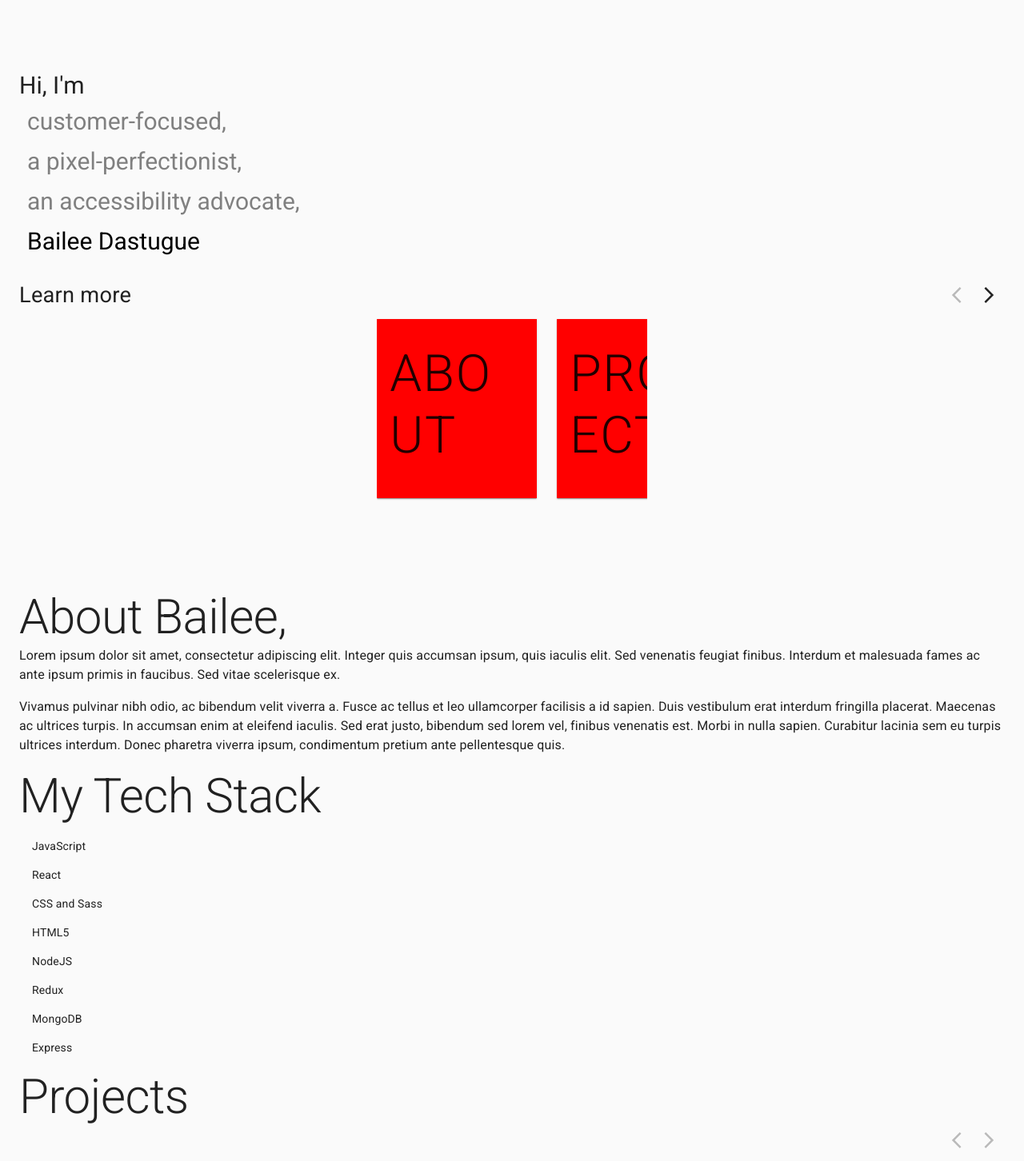
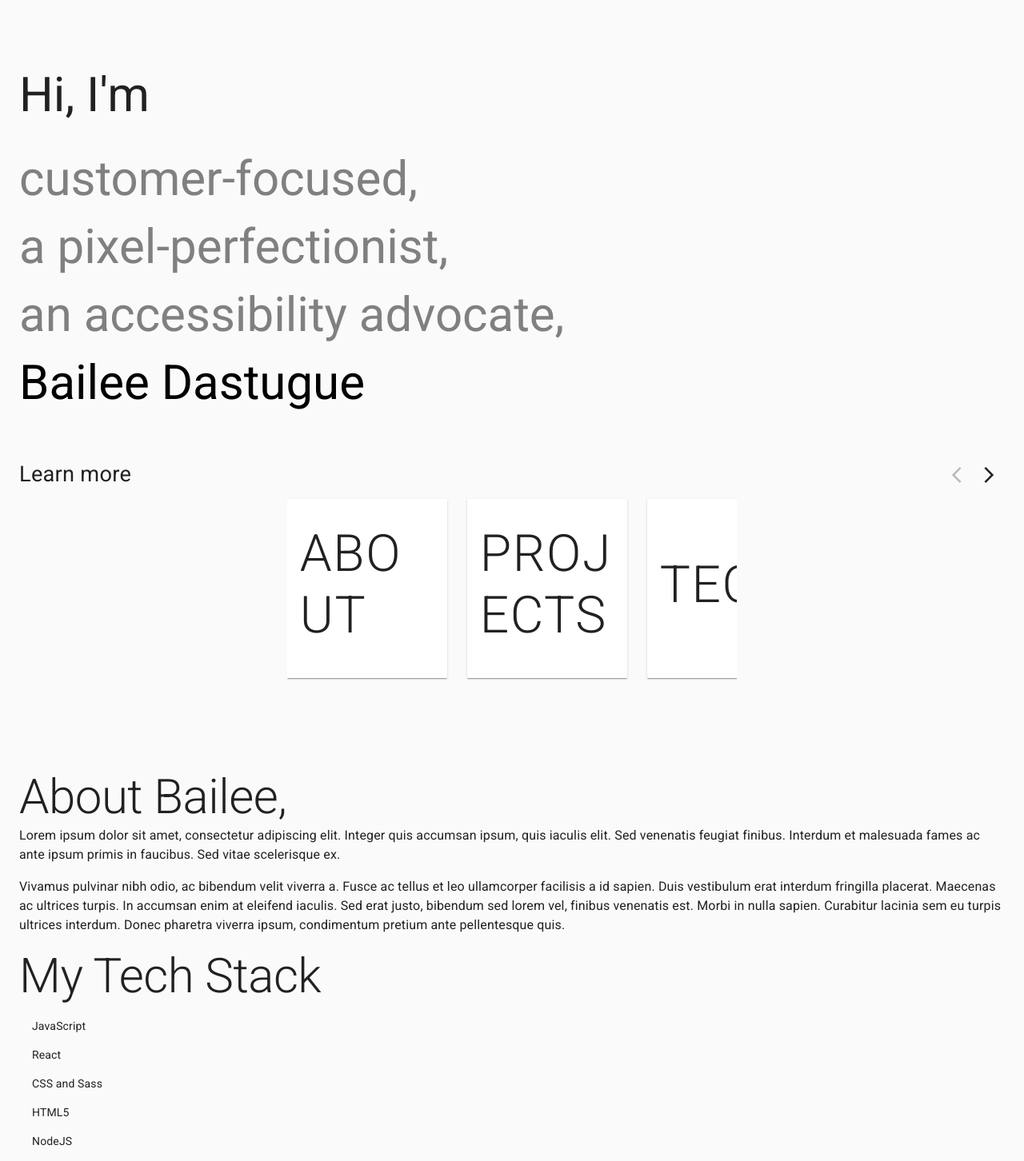
Before and after one commit to baileedastugue/portfolio_v2, a React (Create React App) app in the folder client/: page / in a window 1280 px wide. Shown: the part 160-1612 px from the top of the page at 80% size. Built offline with nearby package versions, Linux system fonts and the light colour scheme.

Commit message:
animation begins when welcome is in view

```diff
--- a/client/src/components/Sections/Welcome/index.js
+++ b/client/src/components/Sections/Welcome/index.js
@@ -1,16 +1,30 @@
 import React, { useState, useCallback, useRef, useEffect } from 'react';
 import { useTransition, animated } from '@react-spring/web';
-import { makeStyles } from '@material-ui/styles';
+import { makeStyles } from '@material-ui/core/styles';
 import { InView } from 'react-intersection-observer';
 import { Box, Typography } from '@material-ui/core';
 
-const useStyles = makeStyles(() => ({
+const useStyles = makeStyles((theme) => ({
   root: {
-    fontSize: '30px',
+    height: '300px',
+    marginBottom: '15%',
   },
   animation: {
     fontSize: '30px',
-    margin: '10px',
+    // height: '40px',
+    margin: '0 0 12px',
+    lineHeight: 1,
+    [theme.breakpoints.up(425)]: {
+      fontSize: '30px',
+    },
+    [theme.breakpoints.up(768)]: {
+      fontSize: '40px',
+      margin: '0 0 15px',
+    },
+    [theme.breakpoints.up(1024)]: {
+      fontSize: '60px',
+      margin: '0 0 25px',
+    },
   },
 }));
 
@@ -24,16 +38,14 @@ const Welcome = (props) => {
     from: {
       opacity: 0,
       y: 20,
-      height: 0,
-      innerHeight: 0,
     },
+    // delay: inView ? 0 : 10000000,
+    pause: inView,
     config: { mass: 1, tension: 120, friction: 14 },
     enter: [
       {
-        opacity: inView ? 1 : 0,
-        height: 40,
-        innerHeight: 40,
-        y: inView ? 0 : 20,
+        opacity: 1,
+        y: 20,
         color: '#808080',
       },
     ],
@@ -76,26 +88,25 @@ const Welcome = (props) => {
   }, []);
 
   useEffect(() => {
-    animateText();
-  }, [animateText]);
+    if (inView) {
+      animateText();
+    }
+  }, [animateText, inView]);
 
   return (
     <InView onChange={setInView}>
       {({ ref, inView }) => (
-        <Box ref={ref} id={props.id} style={{ height: '260px' }}>
+        <Box ref={ref} id={props.id} className={classes.root}>
           <Typography
             variant='h3'
             component='div'
-            className={classes.root}
+            className={classes.animation}
             gutterBottom
           >
             Hi, I'm
           </Typography>
           {transitions(({ ...rest }, animatedItem, key) => (
-            <animated.div
-              // style={rest}
-              style={rest}
-            >
+            <animated.div style={rest}>
               <Typography
                 variant='h3'
                 component='p'
@@ -103,7 +114,6 @@ const Welcome = (props) => {
                 key={key.key}
                 style={{ color: key.key === 'Bailee Dastugue' && 'black' }}
               >
-                {console.log(key)}
                 {animatedItem}
               </Typography>
             </animated.div>
--- a/client/src/components/buttons/contact/EmailButton/index.js
+++ b/client/src/components/buttons/contact/EmailButton/index.js
@@ -47,7 +47,7 @@ const EmailButton = () => {
           size='small'
           specificClass='email'
         >
-          &nbsp;&nbsp;&nbsp;&nbsp;&nbsp;&nbsp;an email
+          &nbsp;&nbsp;&nbsp;an email
         </CircleText>
         <MailOutlineSharpIcon fontStyle='large' className={classes.icon} />
       </Box>
--- a/client/src/components/carousel/CarouselContainer/index.js
+++ b/client/src/components/carousel/CarouselContainer/index.js
@@ -45,7 +45,8 @@ const CarouselContainer = (props) => {
     styleProps = { width: slideWidth * (slidesShowing + 0.5) + 'px' };
   }
   if (useMediaQuery(theme.breakpoints.up('sm'))) {
-    slidesShowing = 3;
+    slidesShowing = 2;
+    styleProps = { width: slideWidth * (slidesShowing + 0.5) + 'px' };
   }
 
   const classes = useStyles(styleProps);
--- a/client/src/components/carousel/CarouselSlider/index.js
+++ b/client/src/components/carousel/CarouselSlider/index.js
@@ -18,9 +18,9 @@ const useStyles = makeStyles((theme) => ({
       width: '200px',
       margin: '10px 25px 20px 0',
     },
-    [theme.breakpoints.up('sm')]: {
-      backgroundColor: 'red',
-    },
+    // [theme.breakpoints.up('sm')]: {
+    //   width: '20px',
+    // },
   },
   carouselContainer: {
     display: 'flex',
--- a/client/src/sass/components/layout/_circletext.scss
+++ b/client/src/sass/components/layout/_circletext.scss
@@ -69,7 +69,7 @@
     letter-spacing: 5px;
   }
   &.email {
-    letter-spacing: 1px;
+    letter-spacing: 3px;
   }
   &.connect, &.linkedIn, &.sendEmail, &.email {
     svg{
```
